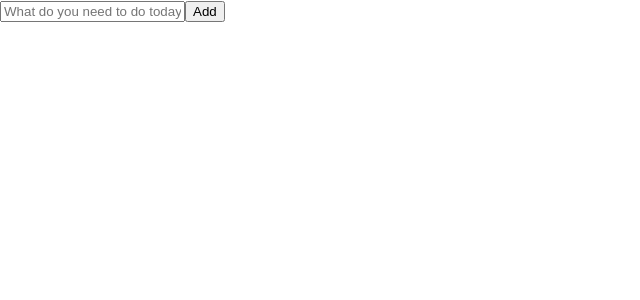
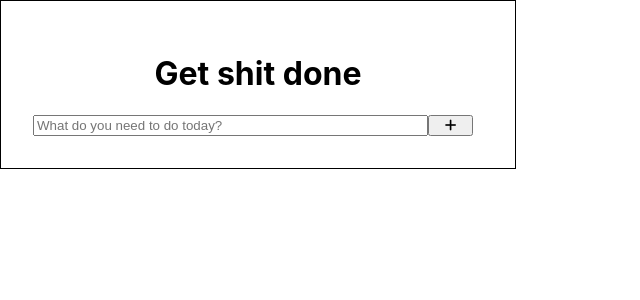
Before and after one commit to erikajdavid/to-do-app, a React (Create React App) app: page / in a window 1280 px wide. Shown: the top 300 px of the page, without its empty margins (0-640 px from the left). Built offline with nearby package versions, Linux system fonts and the light colour scheme.

Commit message:
added FA icons and simple styling for visualization

```diff
--- a/src/App.css
+++ b/src/App.css
@@ -1,3 +1,39 @@
-.toDoList {
+p {
+    margin: 0;
+}
+
+.App {
+    max-width: 450px;
+    padding: 2rem;
+    border: 1px solid black;
+}
+
+h1 {
+    text-align: center;
+ }
+
+form {
+    width: 100%;
     display: flex;
 }
+
+form input {
+    width: 86%;
+}
+
+form button {
+    width: 10%;
+}
+
+.displayTask {
+    display: flex;
+    justify-content: space-between;
+    align-items: center;
+    width: 100%;
+    padding: 10px 0;
+}
+
+.displayTask p {
+    width: 80%;
+
+}
--- a/src/App.js
+++ b/src/App.js
@@ -12,6 +12,7 @@ function App() {
 
     return (
         <div className="App">
+          <h1>Get shit done</h1>
             <ToDoForm addTask={addTask} />
             <ToDoList tasks={tasks} />
         </div>
--- a/src/ToDoForm.js
+++ b/src/ToDoForm.js
@@ -25,7 +25,7 @@ const ToDoForm = ( {addTask} ) => {
                 placeholder="What do you need to do today?"
                 required
             />
-            <button type="submit">Add</button>
+            <button type="submit"><i class="fa-solid fa-plus faPlus"></i></button>
         </form>
     )
 }
--- a/src/ToDoList.js
+++ b/src/ToDoList.js
@@ -4,7 +4,7 @@ const ToDoList = ({ tasks }) => {
     return(
         <div className="toDoList">
             {tasks.map((task, index) => (
-                <div key={index}>
+                <div className="displayTask" key={index}>
                     <p>{task}</p>
                     <i className="fa-regular fa-pen-to-square faEdit"></i>
                     <i className="fa-regular fa-trash-can faTrash"></i>
```
